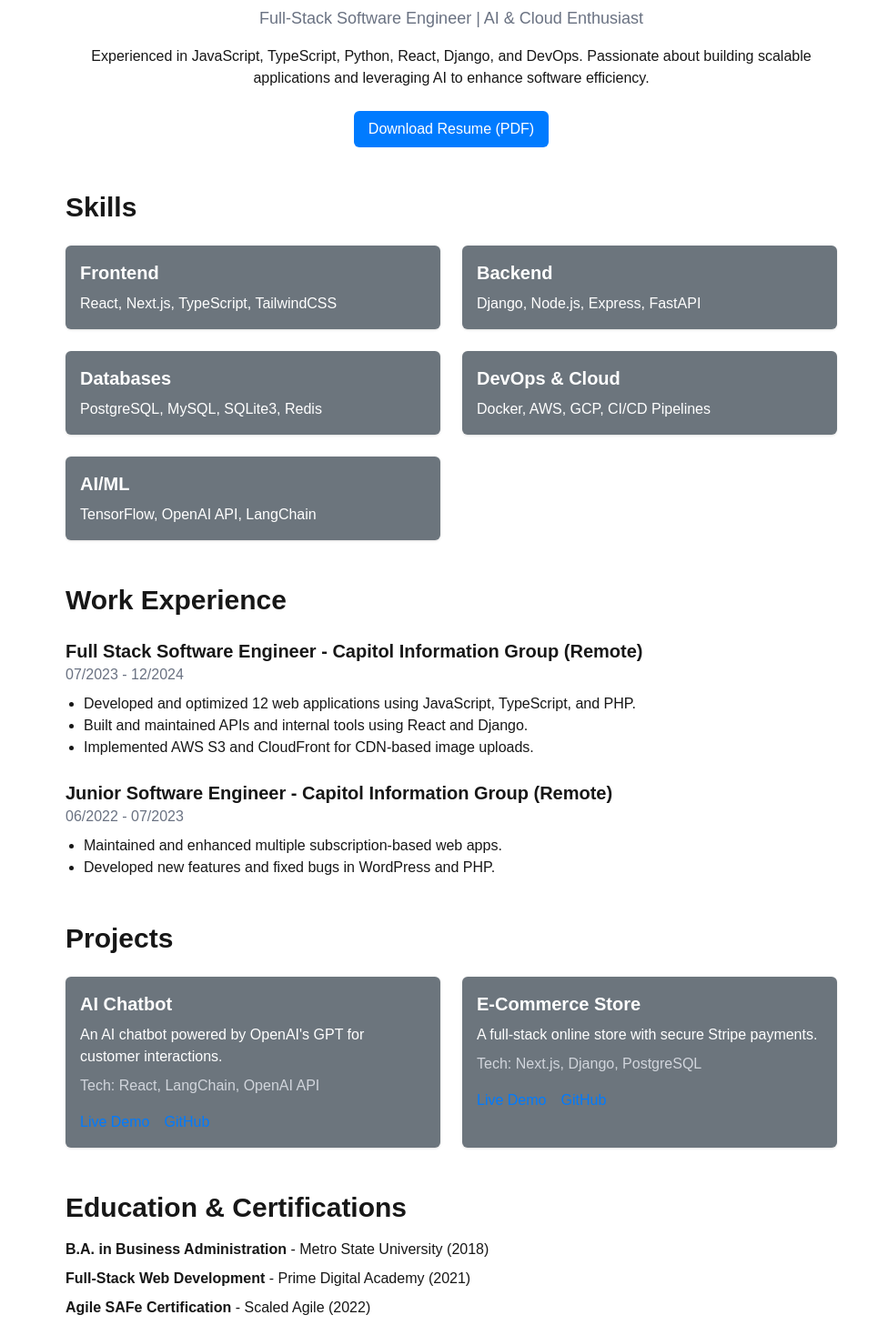
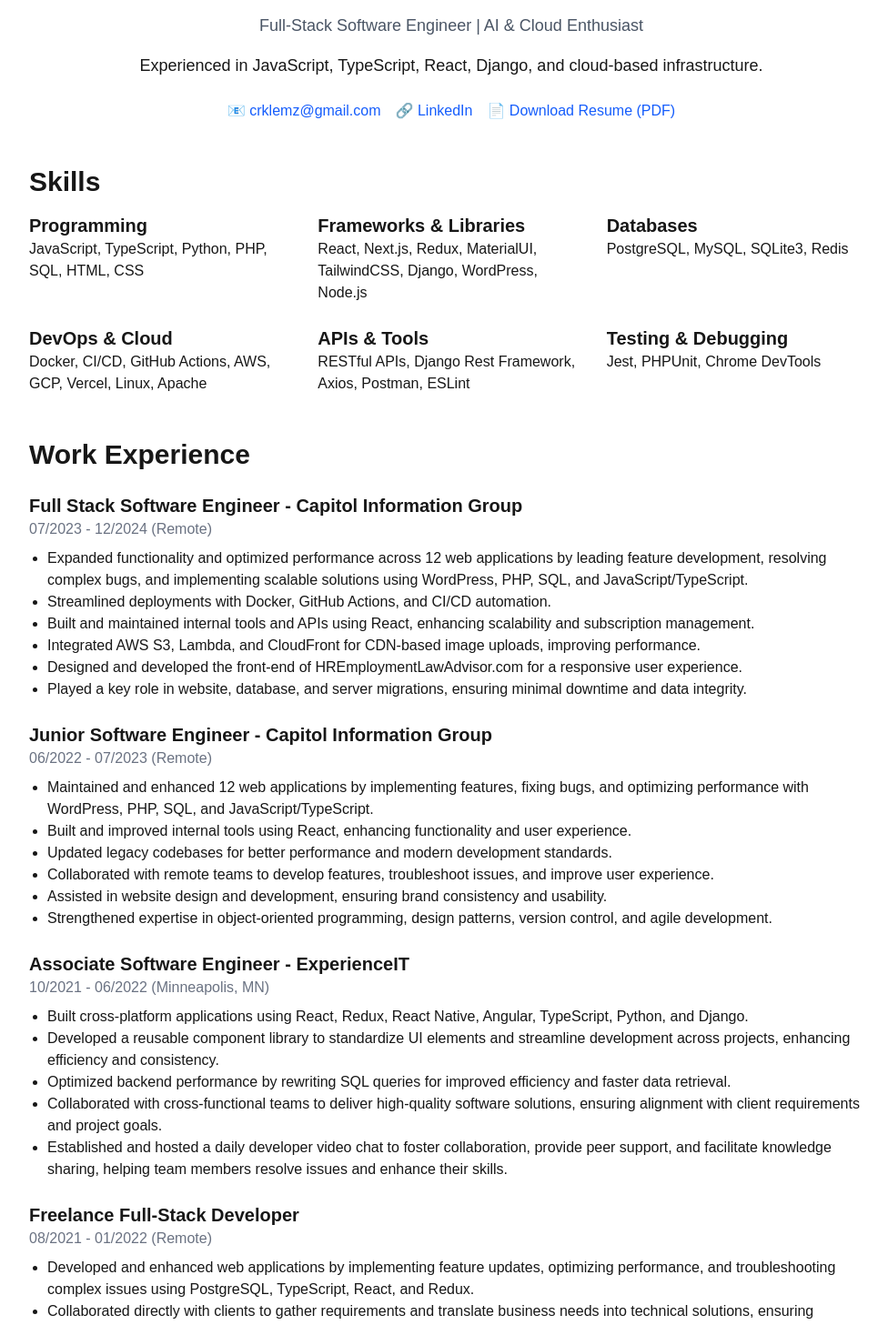
Before and after one commit to Crklemz/portfolio-website, a Next.js app: page /resume in a window 1280 px wide. Shown: the part 127-1584 px from the top of the page at 91% size, without its empty margins (144-1120 px from the left). Built offline with nearby package versions, Linux system fonts and the light colour scheme.

Commit message:
feat: update resume page content and pdf download link

```diff
--- a/src/app/resume/page.tsx
+++ b/src/app/resume/page.tsx
@@ -1,138 +1,137 @@
-// Skills
-const skills = [
-  { category: "Frontend", technologies: ["React", "Next.js", "TypeScript", "TailwindCSS"] },
-  { category: "Backend", technologies: ["Django", "Node.js", "Express", "FastAPI"] },
-  { category: "Databases", technologies: ["PostgreSQL", "MySQL", "SQLite3", "Redis"] },
-  { category: "DevOps & Cloud", technologies: ["Docker", "AWS", "GCP", "CI/CD Pipelines"] },
-  { category: "AI/ML", technologies: ["TensorFlow", "OpenAI API", "LangChain"] }
-];
-
-// Work Experience
-const workExperience = [
-  {
-    title: "Full Stack Software Engineer",
-    company: "Capitol Information Group (Remote)",
-    duration: "07/2023 - 12/2024",
-    description: [
-      "Developed and optimized 12 web applications using JavaScript, TypeScript, and PHP.",
-      "Built and maintained APIs and internal tools using React and Django.",
-      "Implemented AWS S3 and CloudFront for CDN-based image uploads.",
-    ],
-  },
-  {
-    title: "Junior Software Engineer",
-    company: "Capitol Information Group (Remote)",
-    duration: "06/2022 - 07/2023",
-    description: [
-      "Maintained and enhanced multiple subscription-based web apps.",
-      "Developed new features and fixed bugs in WordPress and PHP.",
-    ],
-  },
-];
-
-// Projects
-const projects = [
-  {
-    title: "AI Chatbot",
-    description: "An AI chatbot powered by OpenAI's GPT for customer interactions.",
-    technologies: ["React", "LangChain", "OpenAI API"],
-    liveLink: "#",
-    github: "#"
-  },
-  {
-    title: "E-Commerce Store",
-    description: "A full-stack online store with secure Stripe payments.",
-    technologies: ["Next.js", "Django", "PostgreSQL"],
-    liveLink: "#",
-    github: "#"
-  },
-];
-
-// Education & Certifications
-const education = [
-  { degree: "B.A. in Business Administration", school: "Metro State University", year: "2018" },
-  { degree: "Full-Stack Web Development", school: "Prime Digital Academy", year: "2021" },
-  { degree: "Agile SAFe Certification", school: "Scaled Agile", year: "2022" }
-];
-
-export default function Resume() {
+export default function ResumePage() {
     return (
-    <div className="max-w-4xl mx-auto p-6">
-      {/* Hero Section */}
+        <div className="max-w-5xl mx-auto p-8">
+            {/* Header */}
             <div className="text-center">
                 <h1 className="text-4xl font-bold">Chris Klemz</h1>
-        <p className="text-lg mt-2 text-gray-500">
+                <p className="text-lg text-gray-600 mt-2">
                     Full-Stack Software Engineer | AI & Cloud Enthusiast
                 </p>
-        <p className="mt-4">
-          Experienced in JavaScript, TypeScript, Python, React, Django, and DevOps. Passionate about building scalable applications and leveraging AI to enhance software efficiency.
+                <p className="mt-4 text-lg">
+                    Experienced in JavaScript, TypeScript, React, Django, and cloud-based infrastructure.
                 </p>
-        <a
-          href="/resume.pdf"
-          download
-          className="mt-6 inline-block bg-primary text-white py-2 px-4 rounded-md"
-        >
-          Download Resume (PDF)
-        </a>
+                <div className="flex justify-center gap-4 mt-6">
+                    <a href="mailto:crklemz@gmail.com" className="text-blue-600">📧 crklemz@gmail.com</a>
+                    <a href="https://www.linkedin.com/in/chris-klemz" className="text-blue-600">🔗 LinkedIn</a>
+                    <a href="/ChristopherKlemzResume.pdf" download className="text-blue-600">📄 Download Resume (PDF)</a>
+                </div>
             </div>
 
             {/* Skills Section */}
             <div className="mt-12">
                 <h2 className="text-3xl font-bold">Skills</h2>
-        <div className="grid md:grid-cols-2 gap-6 mt-6">
-          {skills.map((skill, index) => (
-            <div key={index} className="bg-secondary text-white p-4 rounded-md shadow">
-              <h3 className="text-xl font-semibold">{skill.category}</h3>
-              <p className="mt-2">{skill.technologies.join(", ")}</p>
+                <div className="grid grid-cols-2 md:grid-cols-3 gap-6 mt-4">
+                    <div>
+                        <h3 className="text-xl font-semibold">Programming</h3>
+                        <p>JavaScript, TypeScript, Python, PHP, SQL, HTML, CSS</p>
                     </div>
-          ))}
+                    <div>
+                        <h3 className="text-xl font-semibold">Frameworks & Libraries</h3>
+                        <p>React, Next.js, Redux, MaterialUI, TailwindCSS, Django, WordPress, Node.js</p>
+                    </div>
+                    <div>
+                        <h3 className="text-xl font-semibold">Databases</h3>
+                        <p>PostgreSQL, MySQL, SQLite3, Redis</p>
+                    </div>
+                    <div>
+                        <h3 className="text-xl font-semibold">DevOps & Cloud</h3>
+                        <p>Docker, CI/CD, GitHub Actions, AWS, GCP, Vercel, Linux, Apache</p>
+                    </div>
+                    <div>
+                        <h3 className="text-xl font-semibold">APIs & Tools</h3>
+                        <p>RESTful APIs, Django Rest Framework, Axios, Postman, ESLint</p>
+                    </div>
+                    <div>
+                        <h3 className="text-xl font-semibold">Testing & Debugging</h3>
+                        <p>Jest, PHPUnit, Chrome DevTools</p>
+                    </div>
                 </div>
             </div>
 
             {/* Work Experience */}
             <div className="mt-12">
                 <h2 className="text-3xl font-bold">Work Experience</h2>
-        {workExperience.map((job, index) => (
-          <div key={index} className="mt-6">
-            <h3 className="text-xl font-semibold">{job.title} - {job.company}</h3>
-            <p className="text-gray-500">{job.duration}</p>
+
+                {/* Job 1 */}
+                <div className="mt-6">
+                    <h3 className="text-xl font-semibold">Full Stack Software Engineer - Capitol Information Group</h3>
+                    <p className="text-gray-500">07/2023 - 12/2024 (Remote)</p>
                     <ul className="list-disc ml-5 mt-2">
-              {job.description.map((point, i) => (
-                <li key={i}>{point}</li>
-              ))}
+                        <li>Expanded functionality and optimized performance across 12 web applications by leading feature development, resolving complex bugs, and
+                            implementing scalable solutions using WordPress, PHP, SQL, and JavaScript/TypeScript.</li>
+                        <li>Streamlined deployments with Docker, GitHub Actions, and CI/CD automation.</li>
+                        <li>Built and maintained internal tools and APIs using React, enhancing scalability and subscription management.</li>
+                        <li>Integrated AWS S3, Lambda, and CloudFront for CDN-based image uploads, improving performance.</li>
+                        <li>Designed and developed the front-end of HREmploymentLawAdvisor.com for a responsive user experience.</li>
+                        <li>Played a key role in website, database, and server migrations, ensuring minimal downtime and data integrity.</li>
                     </ul>
                 </div>
-        ))}
+
+                {/* Job 2 */}
+                <div className="mt-6">
+                    <h3 className="text-xl font-semibold">Junior Software Engineer - Capitol Information Group</h3>
+                    <p className="text-gray-500">06/2022 - 07/2023 (Remote)</p>
+                    <ul className="list-disc ml-5 mt-2">
+                        <li>Maintained and enhanced 12 web applications by implementing features, fixing bugs, and optimizing performance with WordPress, PHP, SQL,
+                            and JavaScript/TypeScript.</li>
+                        <li>Built and improved internal tools using React, enhancing functionality and user experience.</li>
+                        <li>Updated legacy codebases for better performance and modern development standards.</li>
+                        <li>Collaborated with remote teams to develop features, troubleshoot issues, and improve user experience.</li>
+                        <li>Assisted in website design and development, ensuring brand consistency and usability.</li>
+                        <li>Strengthened expertise in object-oriented programming, design patterns, version control, and agile development.</li>
+                    </ul>
                 </div>
 
-      {/* Projects Section */}
-      <div className="mt-12">
-        <h2 className="text-3xl font-bold">Projects</h2>
-        <div className="grid md:grid-cols-2 gap-6 mt-6">
-          {projects.map((project, index) => (
-            <div key={index} className="bg-secondary text-white p-4 rounded-md shadow">
-              <h3 className="text-xl font-semibold">{project.title}</h3>
-              <p className="mt-2">{project.description}</p>
-              <p className="text-gray-300 mt-2">Tech: {project.technologies.join(", ")}</p>
-              <div className="mt-4">
-                <a href={project.liveLink} className="text-primary mr-4">Live Demo</a>
-                <a href={project.github} className="text-primary">GitHub</a>
+                {/* Job 3 */}
+                <div className="mt-6">
+                    <h3 className="text-xl font-semibold">Associate Software Engineer - ExperienceIT</h3>
+                    <p className="text-gray-500">10/2021 - 06/2022 (Minneapolis, MN)</p>
+                    <ul className="list-disc ml-5 mt-2">
+                        <li>Built cross-platform applications using React, Redux, React Native, Angular, TypeScript, Python, and Django.</li>
+                        <li>Developed a reusable component library to standardize UI elements and streamline development across projects, enhancing efficiency and
+                            consistency.</li>
+                        <li>Optimized backend performance by rewriting SQL queries for improved efficiency and faster data retrieval.</li>
+                        <li>Collaborated with cross-functional teams to deliver high-quality software solutions, ensuring alignment with client requirements and project
+                            goals.</li>
+                        <li>Established and hosted a daily developer video chat to foster collaboration, provide peer support, and facilitate knowledge sharing, helping
+                            team members resolve issues and enhance their skills.</li>
+                    </ul>
                 </div>
-            </div>
-          ))}
+
+                {/* Job 4 */}
+                <div className="mt-6">
+                    <h3 className="text-xl font-semibold">Freelance Full-Stack Developer</h3>
+                    <p className="text-gray-500">08/2021 - 01/2022 (Remote)</p>
+                    <ul className="list-disc ml-5 mt-2">
+                        <li> Developed and enhanced web applications by implementing feature updates, optimizing performance, and troubleshooting complex issues
+                            using PostgreSQL, TypeScript, React, and Redux.</li>
+                        <li>Collaborated directly with clients to gather requirements and translate business needs into technical solutions, ensuring alignment with project
+                            goals.</li>
+                        <li>Managed project workflows, pull requests, and milestones in a remote team environment, ensuring timely delivery of high-quality software
+                            solutions.</li>
+                    </ul>
                 </div>
             </div>
 
             {/* Education & Certifications */}
             <div className="mt-12">
                 <h2 className="text-3xl font-bold">Education & Certifications</h2>
-        <ul className="mt-4">
-          {education.map((edu, index) => (
-            <li key={index} className="mt-2">
-              <strong>{edu.degree}</strong> - {edu.school} ({edu.year})
-            </li>
-          ))}
+                <ul className="mt-4 text-lg">
+                    <li><strong>B.A. in Business Administration</strong> – Metro State University (2018)</li>
+                    <li><strong>Full-Stack Web Development</strong> – Prime Digital Academy (2021)</li>
+                    <li><strong>Agile SAFe Certification</strong> – Scaled Agile (2022)</li>
                 </ul>
+            </div>
+
+            {/* CTA for Download */}
+            <div className="mt-12 text-center">
+                <a
+                    href="/public/ChristopherKlemzResume.pdf"
+                    download
+                    className="inline-block bg-blue-600 text-white py-3 px-6 rounded-md text-lg"
+                >
+                    📄 Download Full Resume
+                </a>
             </div>
         </div>
     );
```
Also changed, not shown: 1 other file (tests, documents, lock files or other folders). Lines whose indentation alone changed are shown as unchanged.
